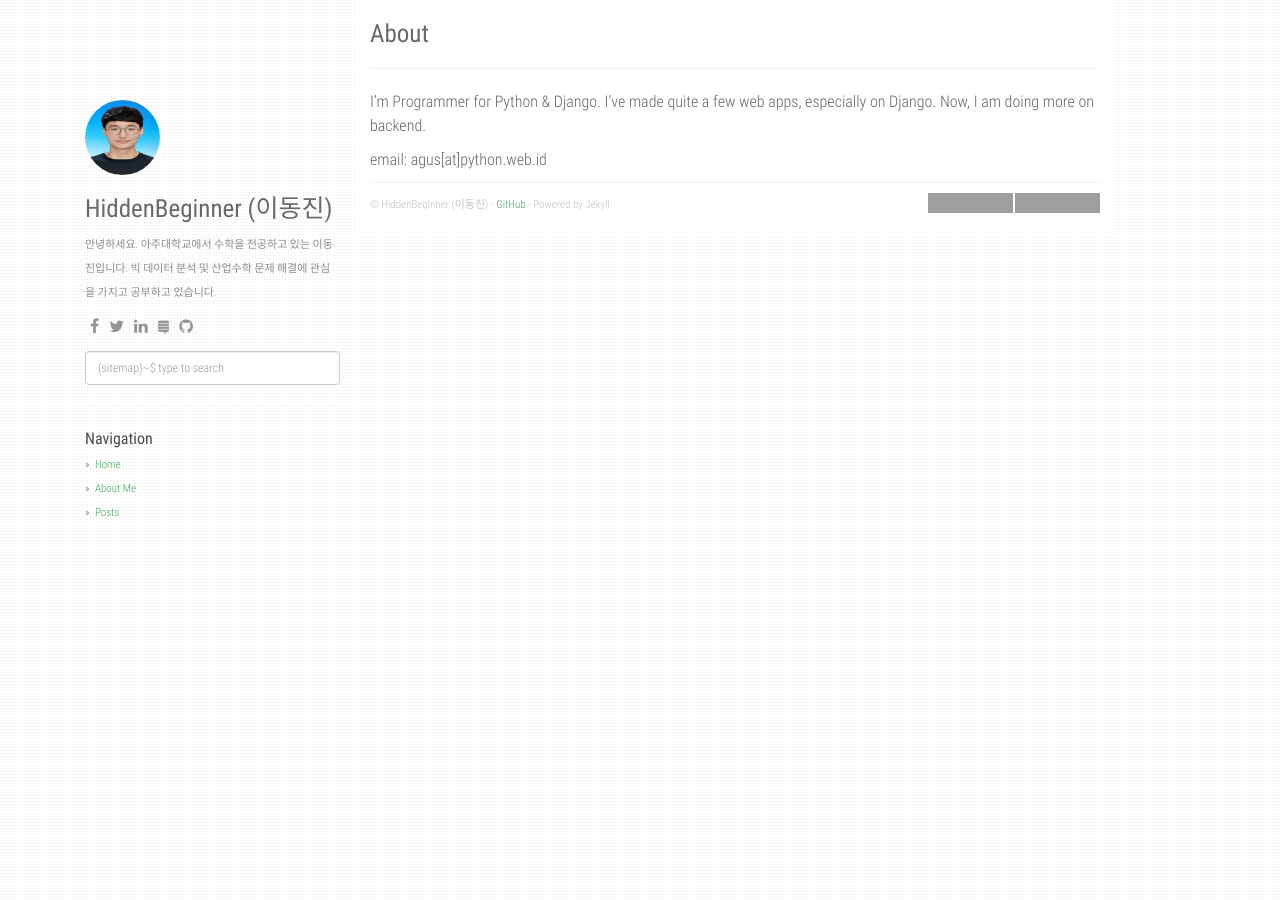
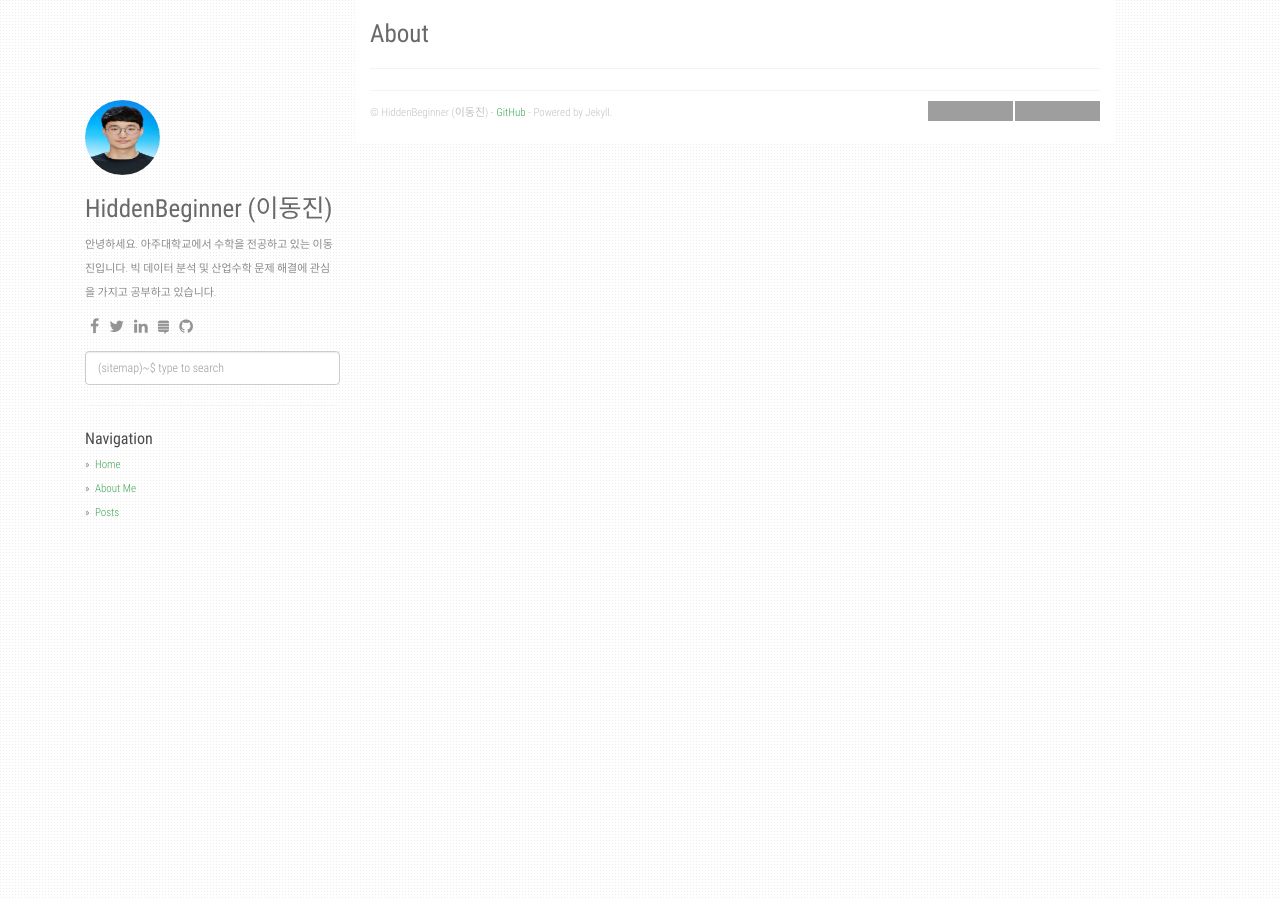
Before and after one commit to agusmakmun/agusmakmun.github.io, a Jekyll site: the page built from about.md, in a window 1280 px wide. Built offline with Jekyll 4.4.1, drawn with Linux system fonts in a browser that asks for light colours; grey boxes are pictures that could not be loaded.

Commit message:
Update about.md

```diff
--- a/about.md
+++ b/about.md
@@ -3,7 +3,3 @@
 title: About
 permalink: /about/
 ---
-
-I'm Programmer for Python & Django. I've made quite a few web apps, especially on Django. Now, I am doing more on backend.
-
-email: agus[at]python.web.id
```
